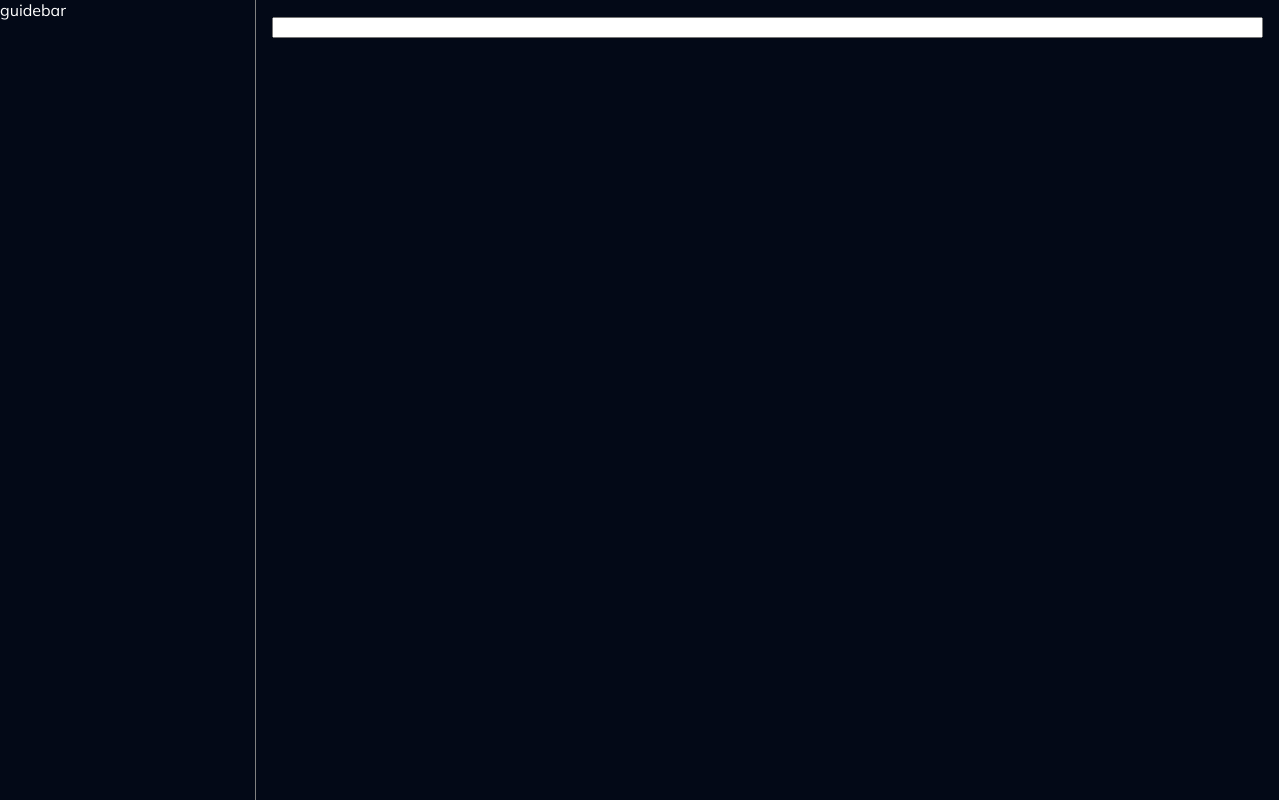
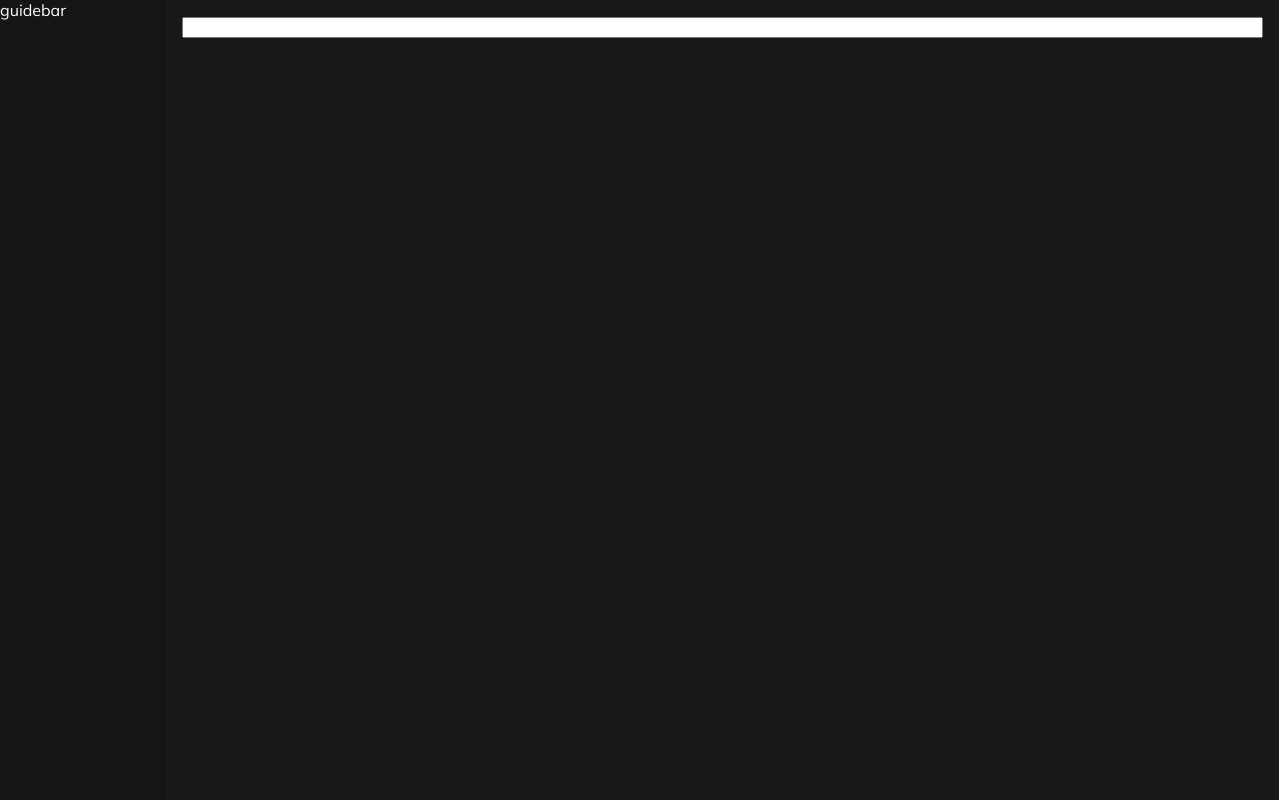
Before and after one commit to Hadryan/AudioFeatureMachine, a React (Create React App) app: page /dashboard in a window 1280 px wide. Built offline with nearby package versions, Linux system fonts and the light colour scheme.

Commit message:
color reversal

```diff
--- a/src/components/Dashboard/Dashboard.module.css
+++ b/src/components/Dashboard/Dashboard.module.css
@@ -1,6 +1,6 @@
 .dashboard {
     display: grid;
-    grid-template-columns: minmax(150px, 20%) 1fr;
+    grid-template-columns: minmax(150px, 13%) 1fr;
     grid-template-areas: "sidebar content";
 }
 
--- a/src/components/Sidebar/Sidebar.module.css
+++ b/src/components/Sidebar/Sidebar.module.css
@@ -1,5 +1,4 @@
 .sidebar {
     height: 100vh;
-    background-color: var(--blackRRussian);
-    border-right: 1px solid gray;
+    background-color: var(--forestGateau);
 }
--- a/src/components/WelcomeScreen/WelcomeScreen.module.css
+++ b/src/components/WelcomeScreen/WelcomeScreen.module.css
@@ -3,7 +3,7 @@
     place-items: center;
     height: 100vh;
     width: 100vw;
-    background-color: var(--blackRussian);
+    background-color: var(--forestGateau);
     background-image: url('../../assets/waves.svg');
     background-attachment: fixed;
     background-position: bottom;
--- a/src/index.css
+++ b/src/index.css
@@ -1,7 +1,7 @@
 :root {
-  --blackRussian: #030917;
+  --forestGateau: rgb(19, 22, 20);
   --java: #02c2c6;
-  --forestGateau: #171103;
+  --blackRussian: #171817;
   --daquoise: #3bffa1
 }
 
```
